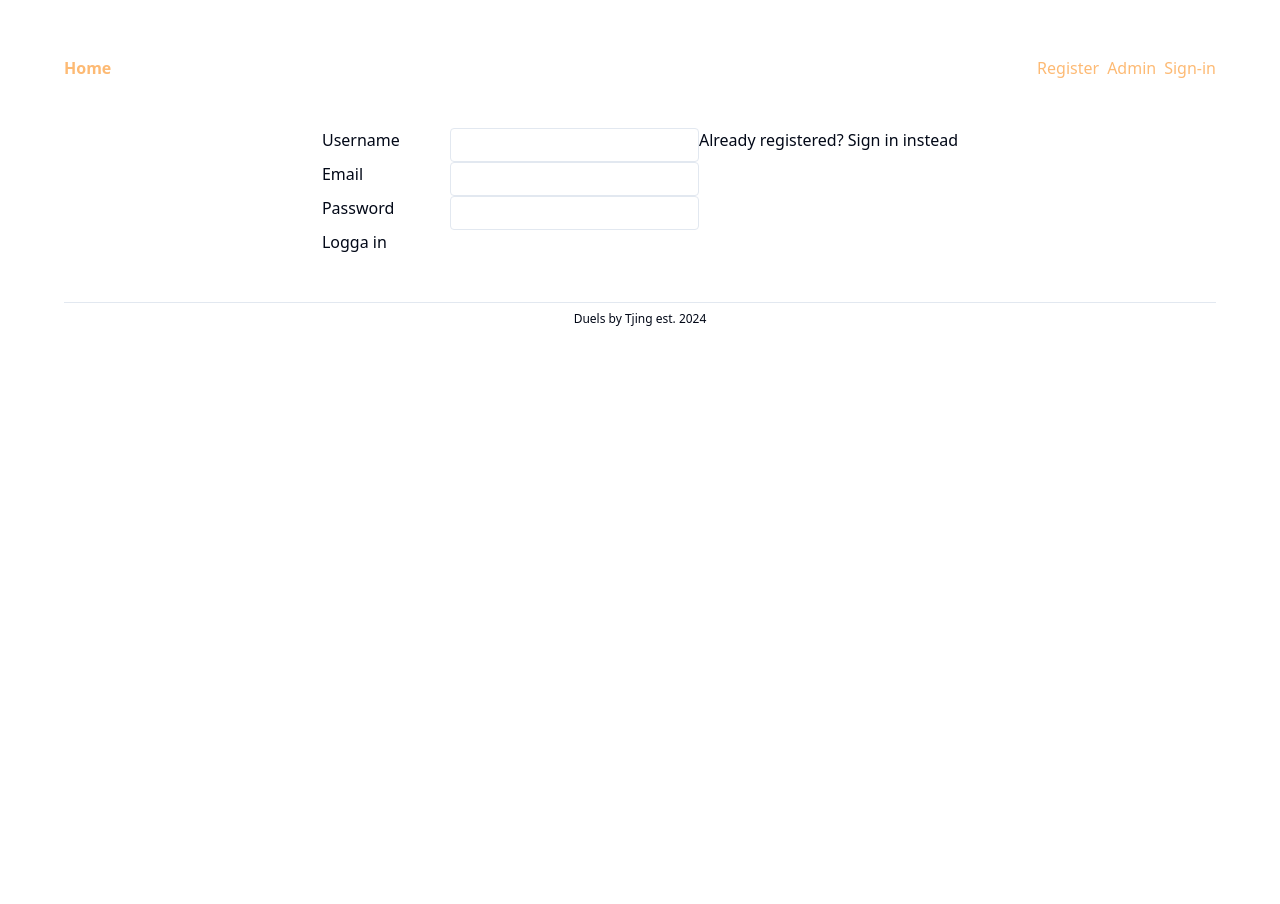
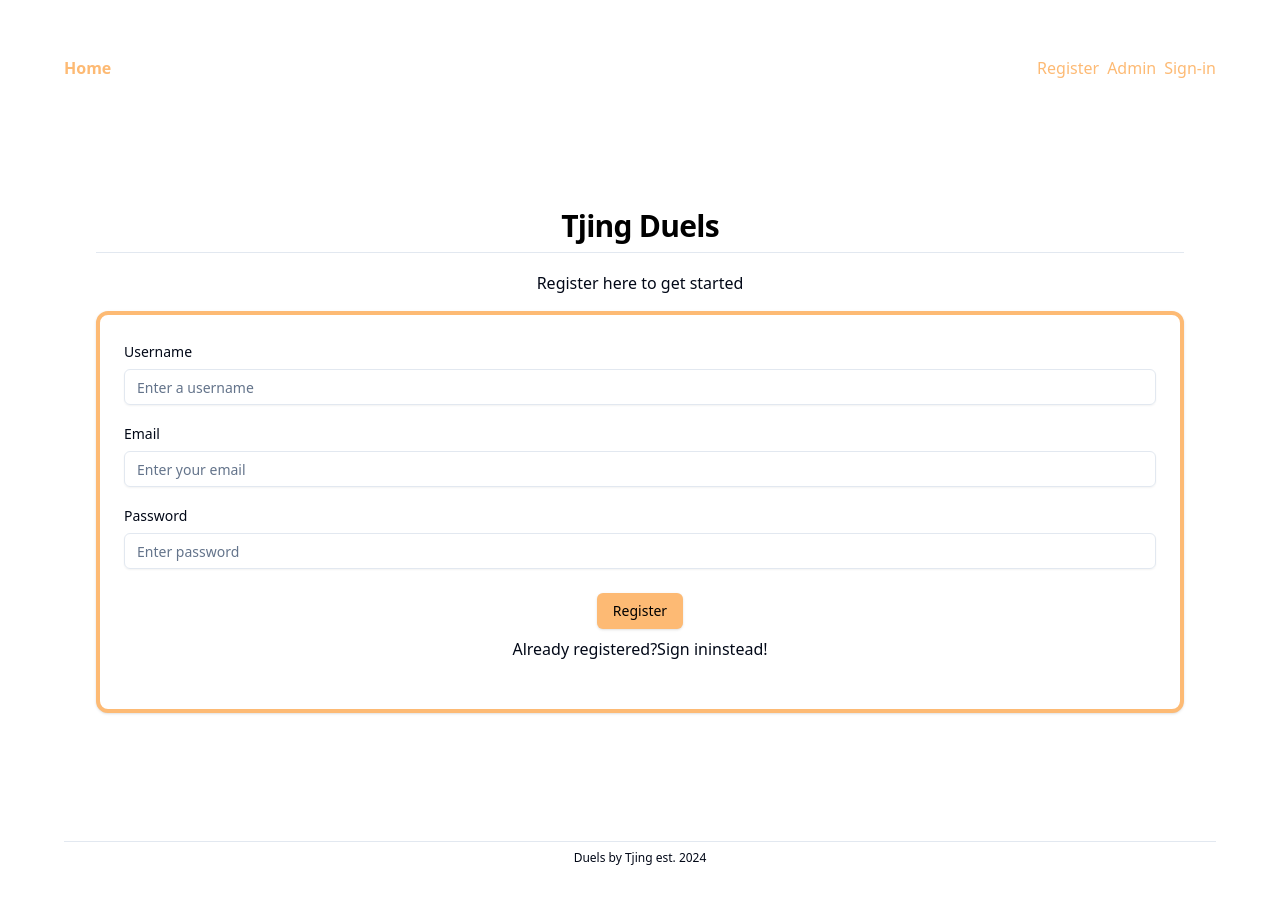
Before and after one commit to OGester/duels-mvp, a Next.js app: page /register in a window 1280 px wide. Shown: the top 904 px of the page. Before the commit the page ends 800 px from the top, so only its background shows below. Built offline with nearby package versions, Linux system fonts and the light colour scheme; no server answers.

Commit message:
css styling register page

```diff
--- a/app/register/page.jsx
+++ b/app/register/page.jsx
@@ -1,5 +1,5 @@
 import RegisterForm from "@/components/RegisterForm";
-import Link from "next/link";
+//import Link from "next/link";
 
 export const metadata = {
   title: "Sign Up",
@@ -8,10 +8,14 @@ export const metadata = {
 export default function RegisterPage() {
   return (
     <>
-      <RegisterForm />
-      <div>
+      <main className="flex w-full">
+        <div className="flex-auto justify-center m-2">
+          <RegisterForm />
+        </div>
+        {/*  <div>
         Already registered? <Link href="/sign-in">Sign in</Link> instead
-      </div>
+      </div> */}
+      </main>
     </>
   );
 }
--- a/components/RegisterForm.jsx
+++ b/components/RegisterForm.jsx
@@ -1,52 +1,76 @@
 "use client";
+import {
+  Card,
+  CardContent,
+  CardDescription,
+  CardFooter,
+  CardHeader,
+  CardTitle,
+} from "@/components/ui/card";
+import { Input } from "@/components/ui/input";
+import { Label } from "@/components/ui/label";
+import { Button } from "@/components/ui/button";
+
 //change to register action
 import { signUpAction } from "@/app/register/actions";
 import { useFormState } from "../lib/hooks";
+import Link from "next/link";
 
 export default function SignUpForm() {
   const [state, handleSubmit] = useFormState(signUpAction);
 
   return (
+    <div className="flex flex-col justify-center w-auto p-6">
+      <h2 className="flex justify-center text-black font-bold mb-2.5">
+        Tjing Duels
+      </h2>
+      <p className="flex justify-center mb-4">Register here to get started</p>
+      <Card className="flex flex-col justify-center border-4 border-orange-300">
+        <CardContent>
           <form onSubmit={handleSubmit}>
-      <div className="flex">
-        <label htmlFor="usernameField" className="shrink-0 w-32">
-          Username
-        </label>
-        <input
+            <div className="grid w-full items-center gap-4 mt-6">
+              <div className="flex-col space-y-1.5">
+                <Label htmlFor="usernameField">Username</Label>
+                <Input
                   id="usernameField"
                   name="username"
                   type="text"
-          className="text-slate-800 border px-2 py-1 rounded w-full"
+                  placeholder="Enter a username"
                 />
               </div>
-      <div className="flex">
-        <label htmlFor="emailField" className="shrink-0 w-32">
-          Email
-        </label>
-        <input
+              <div className="flex-col space-y-1.5">
+                <Label htmlFor="emailField">Email</Label>
+                <Input
                   id="emailField"
                   name="email"
                   type="email"
-          className="text-slate-800 border px-2 py-1 rounded w-full"
+                  placeholder="Enter your email"
                 />
               </div>
-      <div className="flex">
-        <label htmlFor="passwordField" className="shrink-0 w-32">
-          Password
-        </label>
-        <input
+              <div className="flex-col space-y-1.5">
+                <Label htmlFor="passwordField">Password</Label>
+                <Input
                   id="passwordField"
                   name="password"
                   type="password"
-          className="text-slate-800 border px-2 py-1 rounded w-full"
+                  placeholder="Enter password"
                 />
               </div>
               {Boolean(state.error) && (
                 <p className="text-red-700">{state.error.message}</p>
               )}
-      <button classNAme="border px-2 py-1 rounded" type="submit">
-        Logga in
-      </button>
+              <div className="flex justify-center py-2">
+                <Button className="bg-orange-300 text-black" type="submit">
+                  Register
+                </Button>
+              </div>
+            </div>
           </form>
+          <CardFooter className="flex justify-center">
+            Already registered? <Link href="/sign-in"> Sign in </Link> instead!
+          </CardFooter>
+        </CardContent>
+      </Card>
+    </div>
   );
 }
--- a/components/SignInForm.jsx
+++ b/components/SignInForm.jsx
@@ -18,10 +18,11 @@ export default function SignInForm() {
   const [state, handleSubmit] = useFormState(signInAction);
 
   return (
-    <div className="flex flex-col justify-center w-auto p-20">
+    <div className="flex flex-col justify-center w-auto p-6">
       <h2 className="flex justify-center text-black font-bold mb-2.5">
-        Duels Sign In
+        Tjing Duels
       </h2>
+      <p className="flex justify-center mb-4">Sign in below</p>
       <Card className="flex flex-col justify-center border-4 border-orange-300">
         <CardContent>
           <form onSubmit={handleSubmit} className="">
@@ -42,7 +43,6 @@ export default function SignInForm() {
                   name="password"
                   type="password"
                   placeholder="Enter password"
-                  className=""
                 />
               </div>
               {Boolean(state.error) && (
```
Lines whose indentation alone changed are shown as unchanged.
